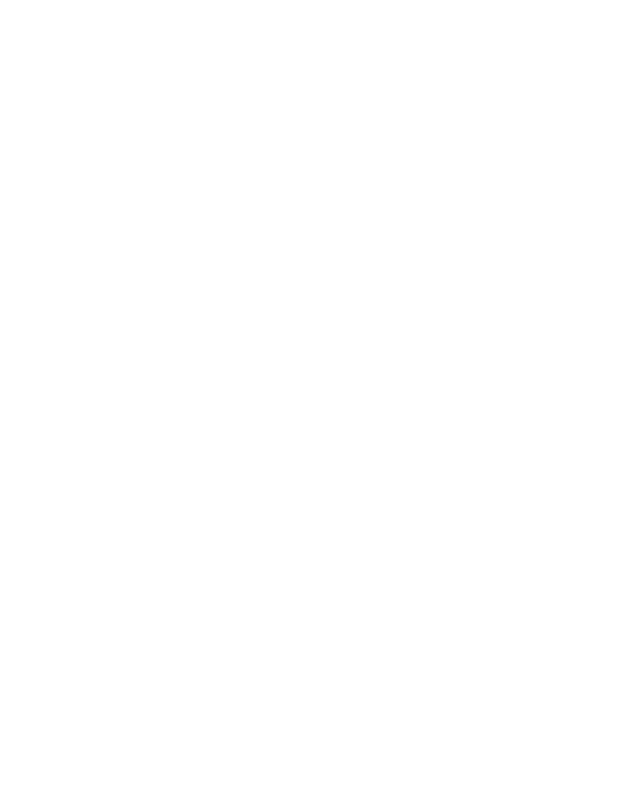
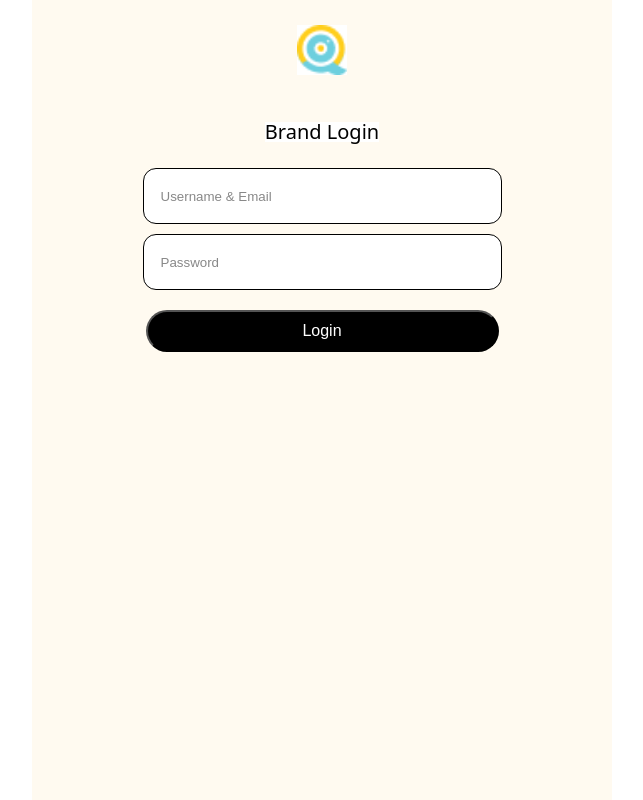
Before and after one commit to keshavsaini2607/Qraze_pwa, a React (Vite) app: page /login in a window 1280 px wide. Shown: the whole page, without its empty margins (318-961 px from the left). Built offline with nearby package versions, Linux system fonts and the light colour scheme.

Commit message:
login screen

```diff
--- a/src/App.tsx
+++ b/src/App.tsx
@@ -1,37 +1,10 @@
-import { Redirect, Route } from 'react-router-dom';
-import { IonApp, IonRouterOutlet, setupIonicReact } from '@ionic/react';
-import { IonReactRouter } from '@ionic/react-router';
-import Home from './pages/Home';
-
-/* Core CSS required for Ionic components to work properly */
-import '@ionic/react/css/core.css';
-
-/* Basic CSS for apps built with Ionic */
-import '@ionic/react/css/normalize.css';
-import '@ionic/react/css/structure.css';
-import '@ionic/react/css/typography.css';
-
-/* Optional CSS utils that can be commented out */
-import '@ionic/react/css/padding.css';
-import '@ionic/react/css/float-elements.css';
-import '@ionic/react/css/text-alignment.css';
-import '@ionic/react/css/text-transformation.css';
-import '@ionic/react/css/flex-utils.css';
-import '@ionic/react/css/display.css';
-
-/**
- * Ionic Dark Mode
- * -----------------------------------------------------
- * For more info, please see:
- * https://ionicframework.com/docs/theming/dark-mode
- */
-
-/* import '@ionic/react/css/palettes/dark.always.css'; */
-/* import '@ionic/react/css/palettes/dark.class.css'; */
-import '@ionic/react/css/palettes/dark.system.css';
-
-/* Theme variables */
-import './theme/variables.css';
+import { Redirect, Route } from "react-router-dom";
+import { IonApp, IonRouterOutlet, setupIonicReact } from "@ionic/react";
+import { IonReactRouter } from "@ionic/react-router";
+import Home from "./pages/Home";
+import Login from "./pages/Login";
+import ActiveOffers from "./pages/ActiveOffers";
+import "./theme/global.css";
 
 setupIonicReact();
 
@@ -39,12 +12,9 @@
   <IonApp>
     <IonReactRouter>
       <IonRouterOutlet>
-        <Route exact path="/home">
-          <Home />
-        </Route>
-        <Route exact path="/">
-          <Redirect to="/home" />
-        </Route>
+        <Route exact path="/" component={Home} />
+        <Route exact path="/login" component={Login} />
+        <Route exact path="/active-offers" component={ActiveOffers} />
       </IonRouterOutlet>
     </IonReactRouter>
   </IonApp>
--- a/src/components/ExploreContainer.css
+++ /dev/null
@@ -1,24 +0,0 @@
-#container {
-  text-align: center;
-  position: absolute;
-  left: 0;
-  right: 0;
-  top: 50%;
-  transform: translateY(-50%);
-}
-
-#container strong {
-  font-size: 20px;
-  line-height: 26px;
-}
-
-#container p {
-  font-size: 16px;
-  line-height: 22px;
-  color: #8c8c8c;
-  margin: 0;
-}
-
-#container a {
-  text-decoration: none;
-}
--- a/src/components/ExploreContainer.tsx
+++ /dev/null
@@ -1,14 +0,0 @@
-import './ExploreContainer.css';
-
-interface ContainerProps { }
-
-const ExploreContainer: React.FC<ContainerProps> = () => {
-  return (
-    <div id="container">
-      <strong>Ready to create an app?</strong>
-      <p>Start with Ionic <a target="_blank" rel="noopener noreferrer" href="https://ionicframework.com/docs/components">UI Components</a></p>
-    </div>
-  );
-};
-
-export default ExploreContainer;
--- /dev/null
+++ b/src/pages/ActiveOffers.tsx
@@ -0,0 +1,7 @@
+import React from "react";
+
+const ActiveOffers = () => {
+  return <div>ActiveOffers</div>;
+};
+
+export default ActiveOffers;
--- a/src/pages/Home.tsx
+++ b/src/pages/Home.tsx
@@ -1,6 +1,10 @@
-import { IonContent, IonHeader, IonPage, IonTitle, IonToolbar } from '@ionic/react';
-import ExploreContainer from '../components/ExploreContainer';
-import './Home.css';
+import {
+  IonContent,
+  IonHeader,
+  IonPage,
+  IonTitle,
+  IonToolbar,
+} from "@ionic/react";
 
 const Home: React.FC = () => {
   return (
@@ -10,14 +14,6 @@
           <IonTitle>Blank</IonTitle>
         </IonToolbar>
       </IonHeader>
-      <IonContent fullscreen>
-        <IonHeader collapse="condense">
-          <IonToolbar>
-            <IonTitle size="large">Blank</IonTitle>
-          </IonToolbar>
-        </IonHeader>
-        <ExploreContainer />
-      </IonContent>
     </IonPage>
   );
 };
--- /dev/null
+++ b/src/pages/Login.tsx
@@ -0,0 +1,43 @@
+import React, { useState } from "react";
+import { IonApp, IonContent } from "@ionic/react";
+import "../theme/style.css";
+import logo from "/logo.png";
+import { useHistory } from "react-router";
+
+const Login: React.FC = () => {
+  const [username, setUsername] = useState("");
+  const [password, setPassword] = useState("");
+  const history = useHistory();
+
+  const handleLogin = () => {
+    console.log("hello");
+    history.push("/active-offers");
+  };
+
+  return (
+    <IonApp>
+      {/* <IonContent fullscreen={true}> */}
+      <div className="login-container">
+        <div className="login-box">
+          <img className="logo" src={logo} alt="Logo" />
+          <h2>Brand Login</h2>
+          <input
+            className="input-field"
+            placeholder="Username & Email"
+            type="email"
+          />
+          <input
+            className="input-field"
+            placeholder="Password"
+            type="password"
+          />
+          <button className="login-button" onClick={handleLogin}>
+            Login
+          </button>
+        </div>
+      </div>
+      {/* </IonContent> */}
+    </IonApp>
+  );
+};
+export default Login;
--- /dev/null
+++ b/src/theme/global.css
@@ -0,0 +1,4 @@
+* {
+  background-color: white;
+  color: black;
+}
--- /dev/null
+++ b/src/theme/style.css
@@ -0,0 +1,79 @@
+.login-container {
+  display: flex;
+  justify-content: center;
+  align-items: center;
+  background-color: #fff;
+  height: 100vh;
+  width: 100vw;
+  /* border: 2px solid red; */
+}
+
+/* Style the login box */
+.login-box {
+  /* border: 2px solid red; */
+  display: flex;
+  flex-direction: column;
+  align-items: center;
+  justify-content: start;
+  margin-top: 50px;
+  gap: 10px;
+  background: #fffaf0;
+  padding: 40px;
+  border-radius: 12px;
+  width: 90%;
+  height: inherit;
+  max-width: 500px;
+}
+
+/* Logo */
+.logo {
+  width: 50px;
+  margin-bottom: 20px;
+}
+
+/* Title */
+h2 {
+  color: #000;
+  font-family: system-ui, -apple-system, BlinkMacSystemFont, "Segoe UI", Roboto,
+    Oxygen, Ubuntu, Cantarell, "Open Sans", "Helvetica Neue", sans-serif;
+  font-size: 20px;
+  font-weight: 400;
+  line-height: 20.16px;
+  text-align: center;
+  text-underline-position: from-font;
+  text-decoration-skip-ink: none;
+}
+
+/* Input fields */
+.input-field {
+  background-color: #fff;
+  width: 353px;
+  height: 52px;
+  top: 209px;
+  left: 20px;
+  border-radius: 13px;
+  border: 1px solid black;
+}
+
+/* Placeholder text */
+.input-field::placeholder {
+  color: #888;
+  padding-left: 15px;
+}
+
+/* Login button */
+.login-button {
+  width: 353px;
+  background: #000 !important;
+  color: #fff !important;
+  border-radius: 25px;
+  font-size: 16px;
+  margin-top: 10px;
+  padding: 10px;
+  cursor: pointer;
+}
+
+/* Hover effect */
+.login-button:hover {
+  background: #333 !important;
+}
--- a/src/theme/variables.css
+++ /dev/null
@@ -1,2 +0,0 @@
-/* For information on how to create your own theme, please see:
-http://ionicframework.com/docs/theming/ */
```
Also changed, not shown: public/logo.png (added), src/pages/Home.css (deleted).
